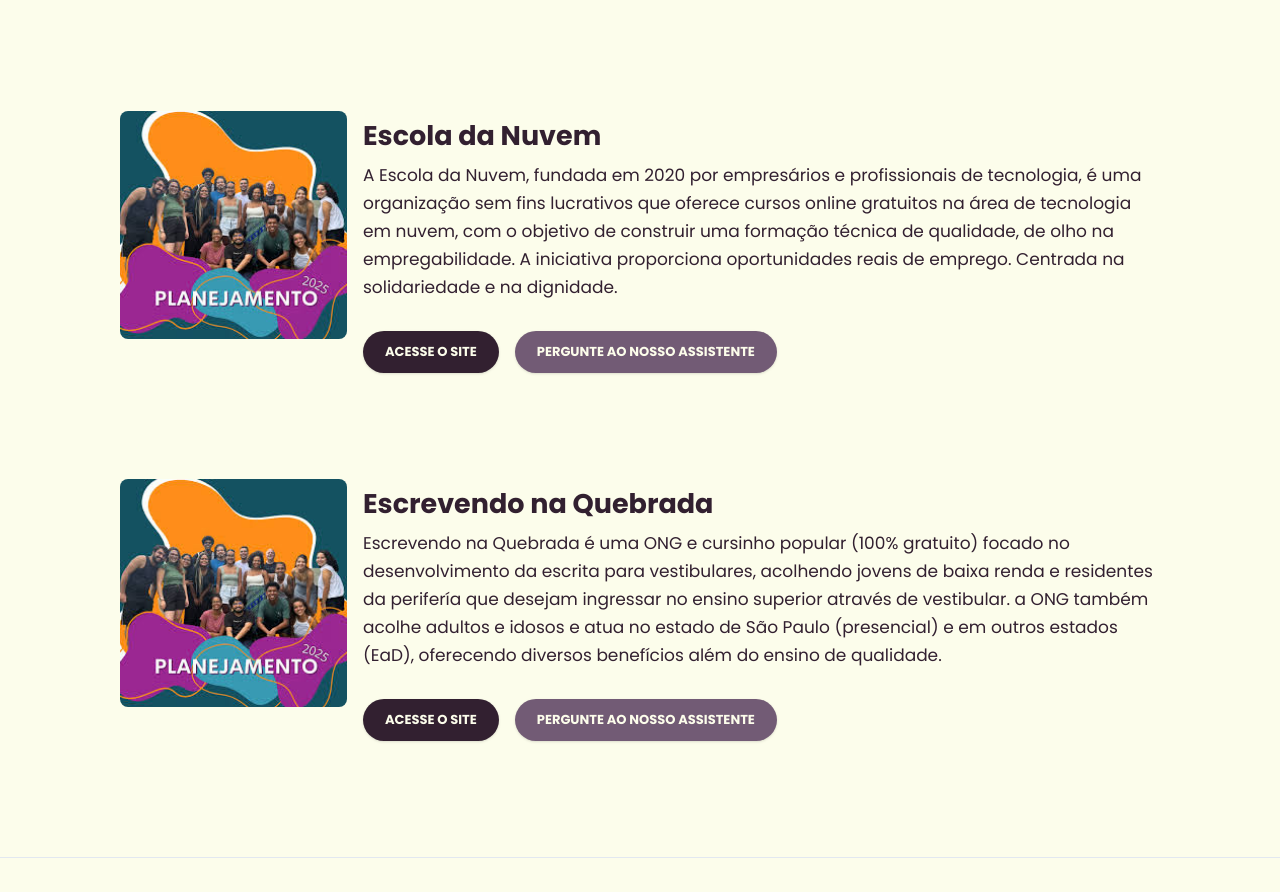
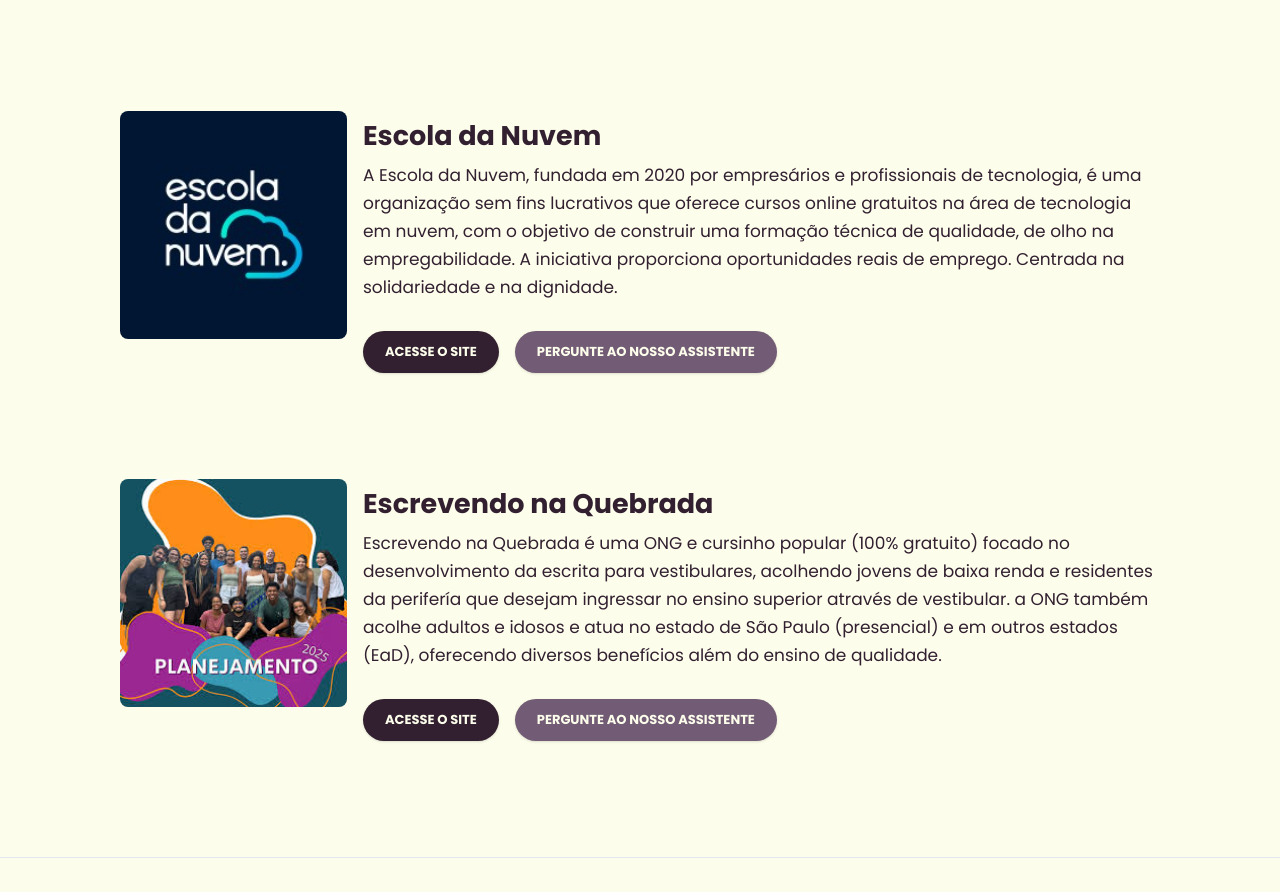
Before and after one commit to felixxleandro/ApoiaSp, a React (Vite) app: page /institutos in a window 1280 px wide. Shown: the part 1005-1897 px from the top of the page. Built offline with nearby package versions, Linux system fonts and the light colour scheme.

Commit message:
Updated Institutos.tsx

```diff
--- a/src/screens/Institutos.tsx
+++ b/src/screens/Institutos.tsx
@@ -10,7 +10,7 @@ const institutions = [
   {
     id: 1,
     name: "Escola da Nuvem",
-    image: "/foto-institui--o-1.png",
+    image: "/escola_da_nuvem_logo.jpeg",
     description:
       "A Escola da Nuvem, fundada em 2020 por empresários e profissionais de tecnologia, é uma organização sem fins lucrativos que oferece cursos online gratuitos na área de tecnologia em nuvem, com o objetivo de construir uma formação técnica de qualidade, de olho na empregabilidade. A iniciativa proporciona oportunidades reais de emprego. Centrada na solidariedade e na dignidade.",
   },
```
